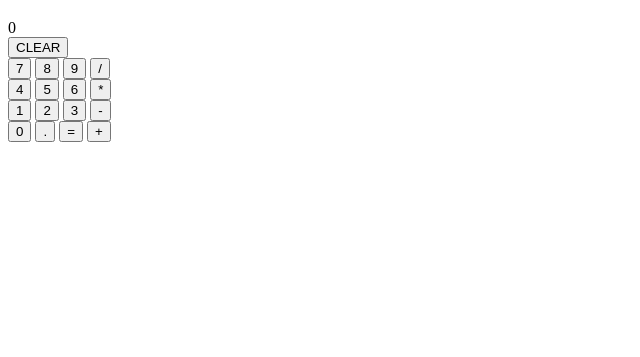
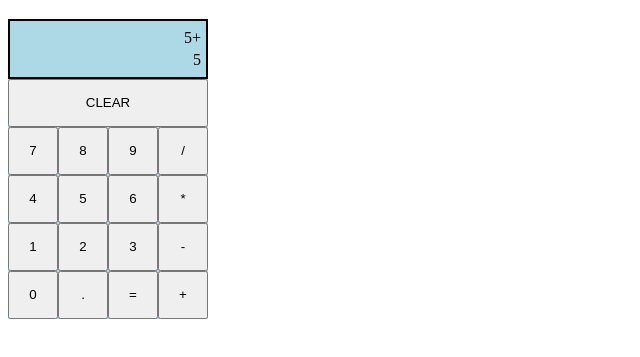
Before and after one commit to Tscharana/odin-calculator, a plain HTML site: page index.html in a window 1280 px wide. Shown: the part 61-418 px from the top of the page, without its empty margins (0-640 px from the left). Drawn offline with Linux system fonts and the light colour scheme.

Commit message:
Style minor color things in css

```diff
--- a/css/main.css
+++ b/css/main.css
@@ -3,3 +3,58 @@
 *::before {
     box-sizing: border-box;
 }
+
+#calculator,
+#output-wrapper,
+#keyboard,
+.row {
+    /* border: 2px solid black; */
+}
+
+#calculator {
+    width: 200px;
+    height: 300px;
+    display: flex;
+    flex-direction: column;
+    background-color: lightblue;
+}
+
+#output-wrapper {
+    flex: 1 1 20%;
+    display: flex;
+    flex-direction: column;
+    justify-content: space-evenly;
+    padding: 5px;
+    border: 2px solid black;
+}
+
+#output-calculation,
+#output {
+    display: flex;
+    justify-content: flex-end;
+}
+
+#keyboard {
+    flex: 1 1 80%;
+    display: flex;
+    flex-direction: column;
+}
+
+.row {
+    flex: 1;
+    display: flex;
+    /* flex-wrap: nowrap; */
+}
+
+button {
+    flex: 1;
+    /* background-color: lightyellow; */
+}
+/*
+.btn-number {
+    background-color: lightgreen;
+}
+
+.btn-function {
+    background-color: lightcoral;
+} */
--- a/index.html
+++ b/index.html
@@ -9,8 +9,11 @@
 </head>
 <body>
     <h1>Calculator</h1>
-    <div id="Calculator">
-        <div id="output">0</div>
+    <div id="calculator">
+        <div id="output-wrapper">
+            <div id="output-calculation">5+</div>
+            <div id="output">5</div>
+        </div>
         <div id="keyboard">
             <div class="row">
                 <button id="clear" class="btn-function">CLEAR</button>
```
